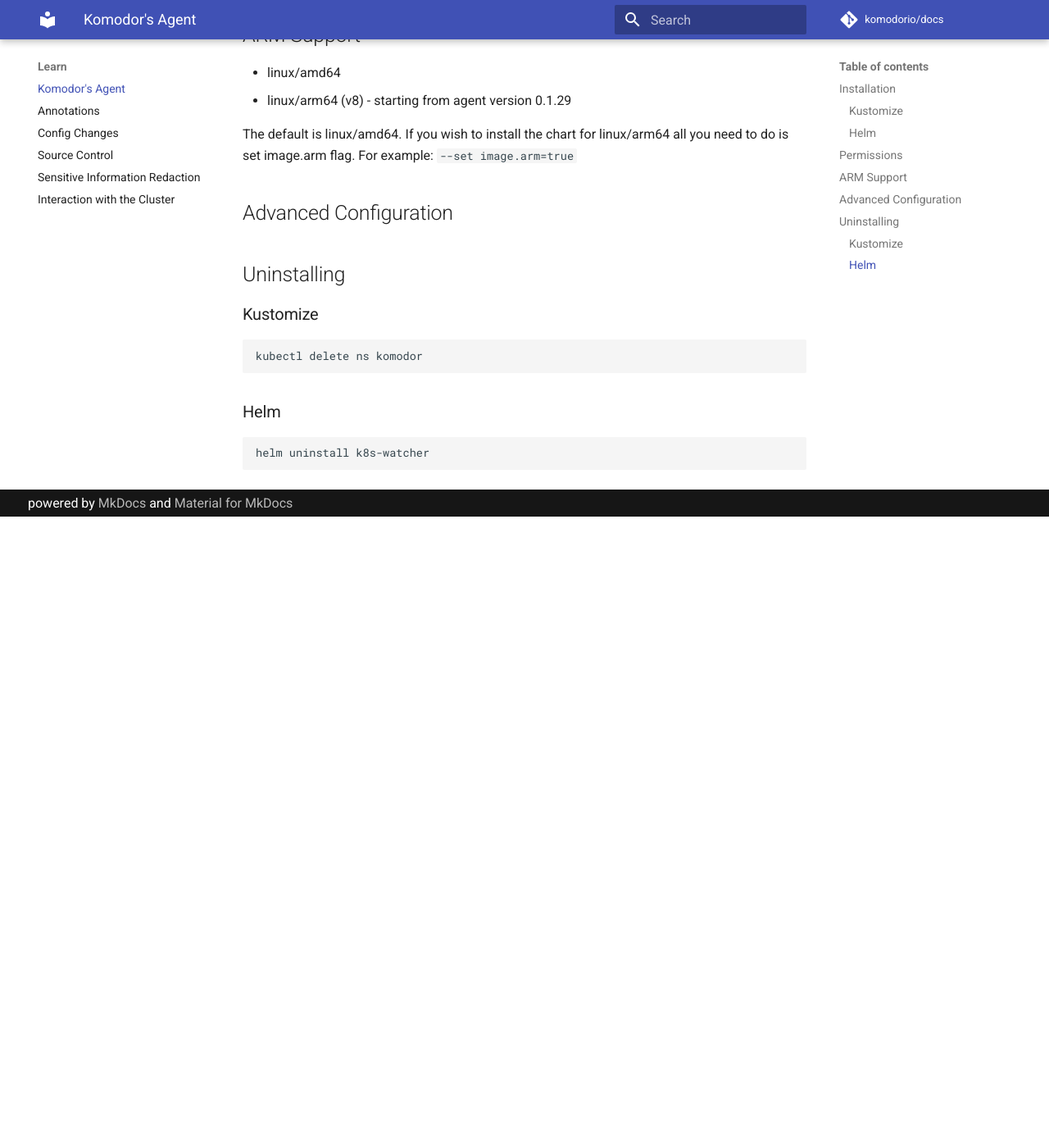
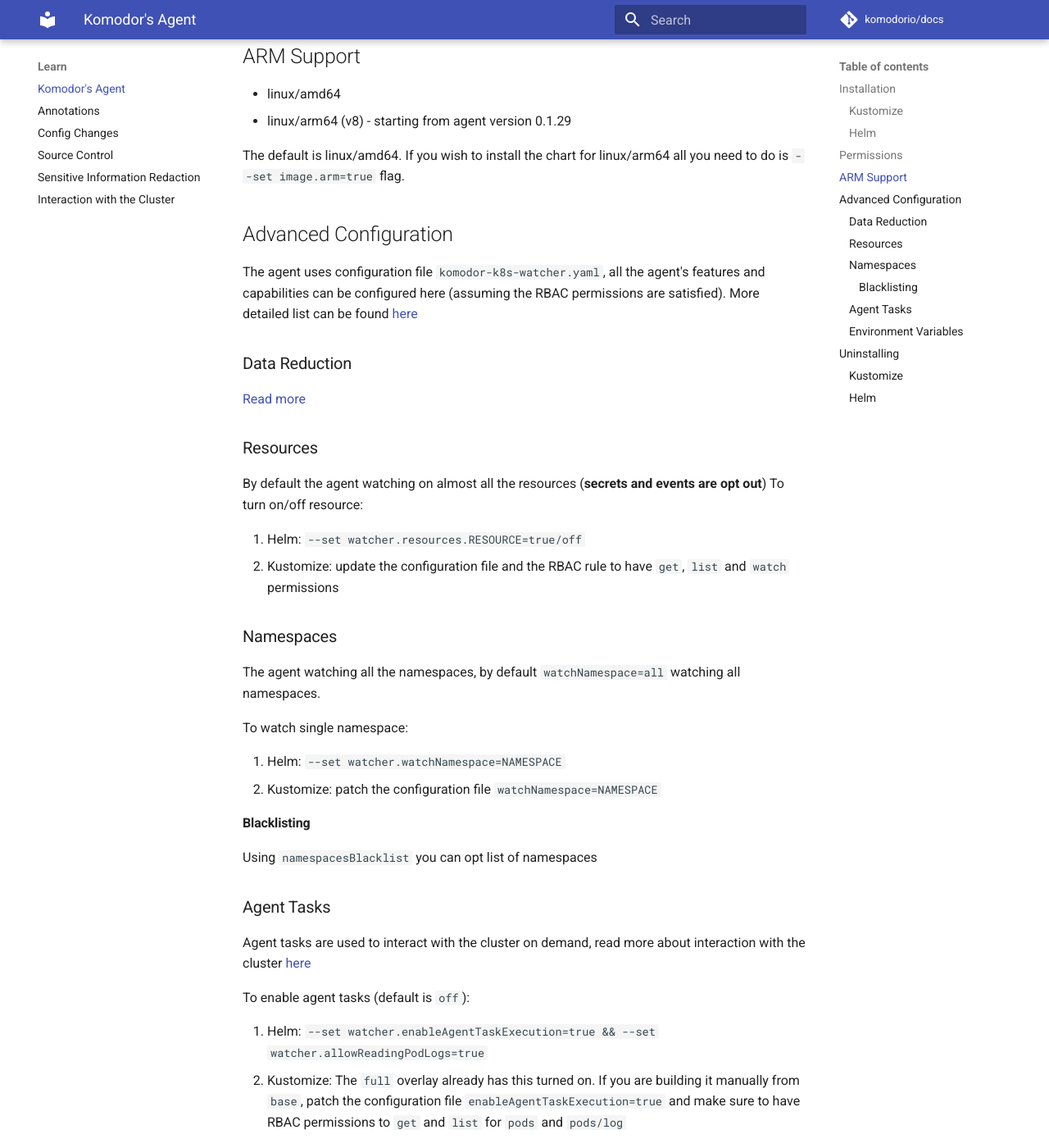
Before and after one commit to komodorio/docs, an MkDocs documentation site: the page built from docs/Learn/Komodor-Agent.md, in a window 1280 px wide and 1400 px high, scrolled down 1265 px. Shown: the whole window at 82% size. Built offline with MkDocs 1.6.1 and Material for MkDocs 9.7.7, drawn with Linux system fonts in a browser that asks for light colours; comment, search, counter and statistics services are not loaded; before the commit the page ends 1895 px from its top, so only the background shows below that; some of the changed text lies outside the part shown.

Commit message:
docs: update agent docs

````diff
--- a/docs/Learn/Komodor-Agent.md
+++ b/docs/Learn/Komodor-Agent.md
@@ -29,7 +29,7 @@
 ```
 
 ## Permissions
-Komodor's Agents uses native RBAC model of Kubernetes. All the permissions listed here:
+Komodor's Agents uses the native RBAC model of Kubernetes. All the permissions are listed here:
 
 1. [helm](https://github.com/komodorio/helm-charts/blob/master/charts/k8s-watcher/templates/clusterrole.yaml)
 2. [kustomize base](https://github.com/komodorio/helm-charts/blob/master/manifests/base/clusterrole.yaml), [kustomize final](https://github.com/komodorio/helm-charts/blob/master/manifests/overlays/full/logs-reader.cr.yaml)
@@ -40,9 +40,60 @@
 * linux/amd64
 * linux/arm64 (v8) - starting from agent version 0.1.29
 
-The default is linux/amd64. If you wish to install the chart for linux/arm64 all you need to do is set image.arm flag. For example: `--set image.arm=true`
+The default is linux/amd64. If you wish to install the chart for linux/arm64 all you need to do is `--set image.arm=true` flag.
 
 ## Advanced Configuration
+
+The agent uses configuration file `komodor-k8s-watcher.yaml`, all the agent's features and capabilities can be configured here (assuming the RBAC permissions are satisfied).
+More detailed list can be found [here](https://github.com/komodorio/helm-charts/tree/master/charts/k8s-watcher#configuration)
+
+### Data Reduction
+[Read more](./Sensitive-Information-Redaction.md)
+
+### Resources
+By default the agent watching on almost all the resources (**secrets and events are opt out**)
+To turn on/off resource:
+
+1. Helm: `--set watcher.resources.RESOURCE=true/off`
+2. Kustomize: update the configuration file and the RBAC rule to have `get`, `list` and `watch` permissions
+
+### Namespaces
+The agent watching all the namespaces, by default `watchNamespace=all` watching all namespaces.
+
+To watch single namespace:
+
+1. Helm: `--set watcher.watchNamespace=NAMESPACE`
+2. Kustomize: patch the configuration file `watchNamespace=NAMESPACE`
+
+#### Blacklisting
+Using `namespacesBlacklist` you can opt list of namespaces
+
+
+### Agent Tasks
+Agent tasks are used to interact with the cluster on demand, read more about interaction with the cluster [here](./Interaction-With-The-Cluster.md)
+
+To enable agent tasks (default is `off`):
+
+1. Helm: `--set watcher.enableAgentTaskExecution=true && --set watcher.allowReadingPodLogs=true`
+2. Kustomize: The `full` overlay already has this turned on. If you are building it manually from `base`, patch the configuration file `enableAgentTaskExecution=true` and make sure to have RBAC permissions to `get` and `list` for `pods` and `pods/log`
+
+
+### Environment Variables
+Alternativly, you can pass the configuration as environment variables using the `KOMOKW_` prefix and by replacing all the . to _, for the root items the camelcase transforms into underscores as well.
+
+For example:
+```bash
+# apiKey
+KOMOKW_API_KEY=1a2b3c4d5e6f7g7h
+# watcher.resources.replicaSet
+KOMOKW_RESOURCES_REPLICASET=false
+
+# watcher.watchNamespace
+KOMOKW_WATCH_NAMESPACE=my-namespace
+# watcher.collectHistory
+KOMOKW_COLLECT_HISTORY=true
+```
+
 
 
 ## Uninstalling
````
